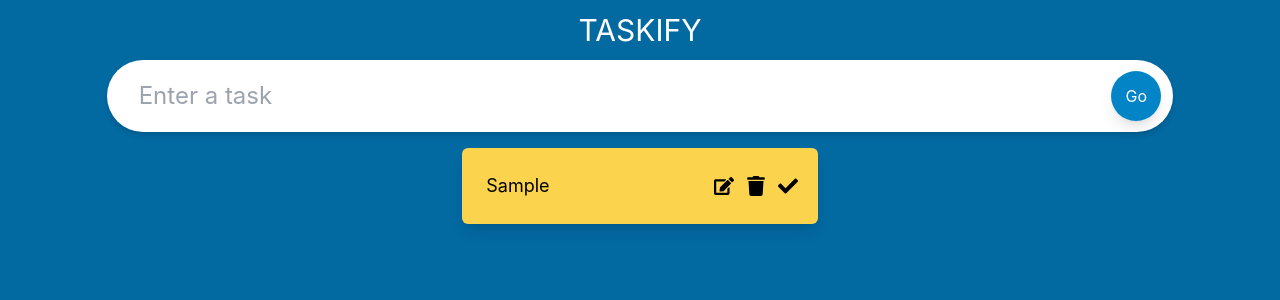
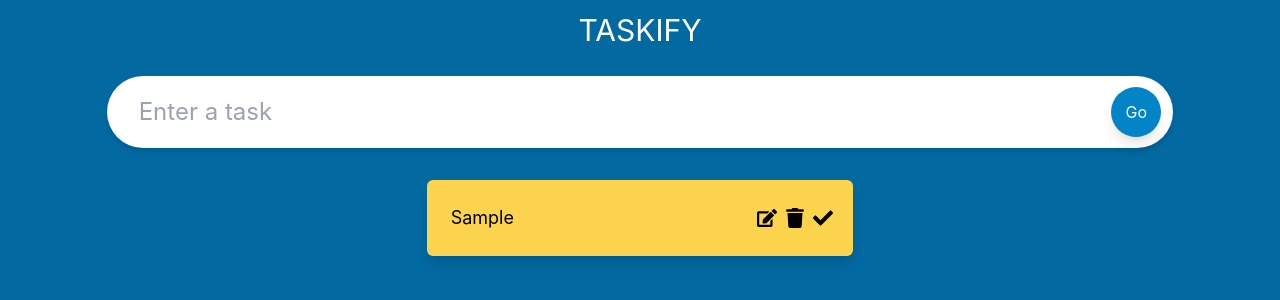
Before and after one commit to andrei-kozel/tsc-taskify, a React (Create React App) app: page / in a window 1280 px wide. Both pictures are taken after typing "Sample" into the empty fields and a click on the button "Go". Shown: the top 300 px of the page. Built offline with nearby package versions, Linux system fonts and the light colour scheme.

Commit message:
style fix

```diff
--- a/src/components/styles.css
+++ b/src/components/styles.css
@@ -1,5 +1,5 @@
 .input {
-  @apply flex w-10/12 relative items-center;
+  @apply flex w-10/12 relative items-center my-4;
 }
 
 .input__box {
@@ -15,7 +15,7 @@
 }
 
 .todos__single {
-  @apply flex p-5 my-4 bg-amber-300 rounded-md shadow-lg w-full md:w-2/5 lg:w-1/3
+  @apply flex p-5 my-4 m-2 bg-amber-300 rounded-md shadow-lg w-full md:w-2/5
 }
 
 .todos__single--text {
@@ -27,7 +27,7 @@
 }
 
 .icon {
-  @apply ml-3 text-xl cursor-pointer
+  @apply ml-2 text-xl cursor-pointer
 }
 
 .icon svg {
```
